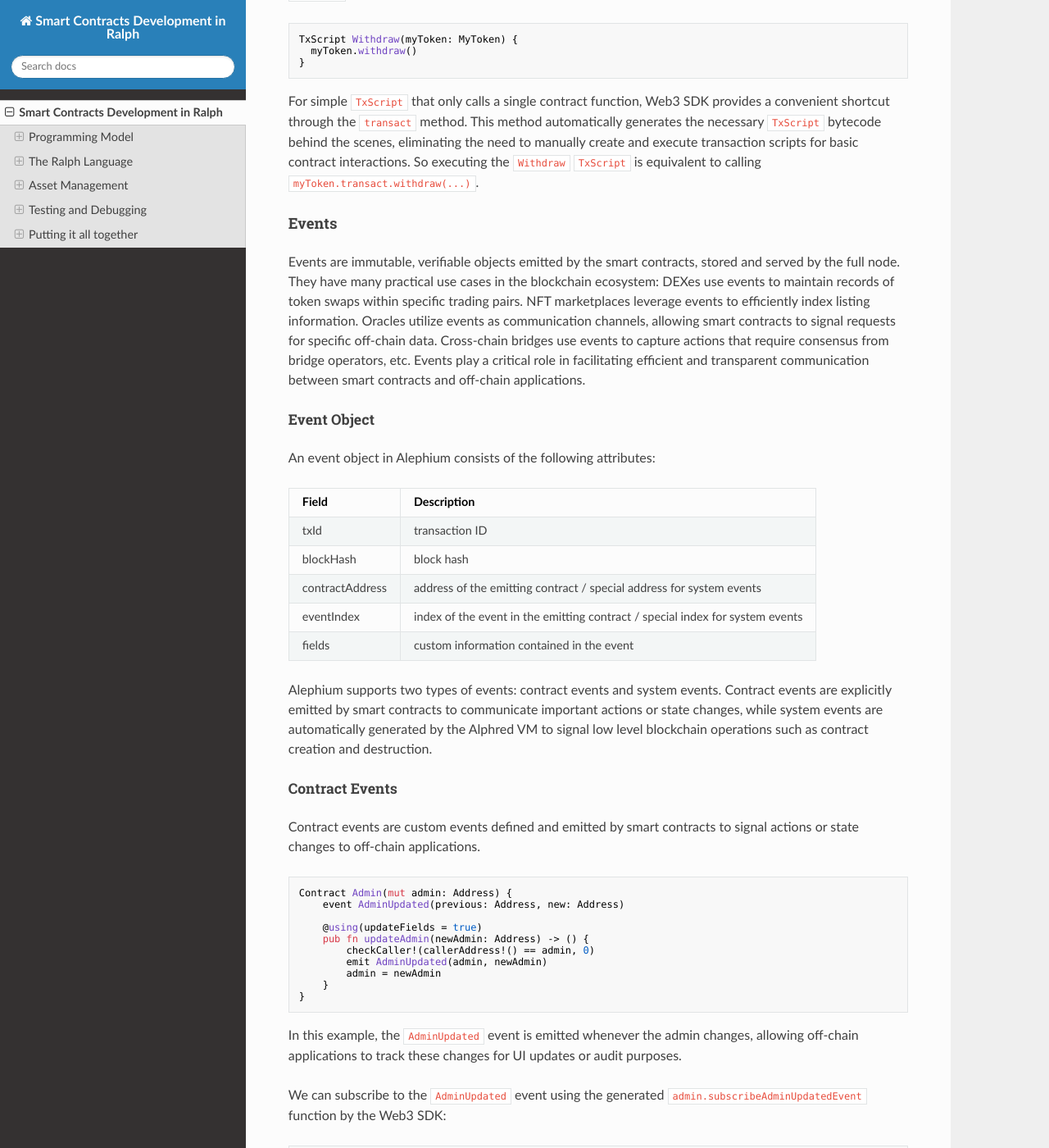
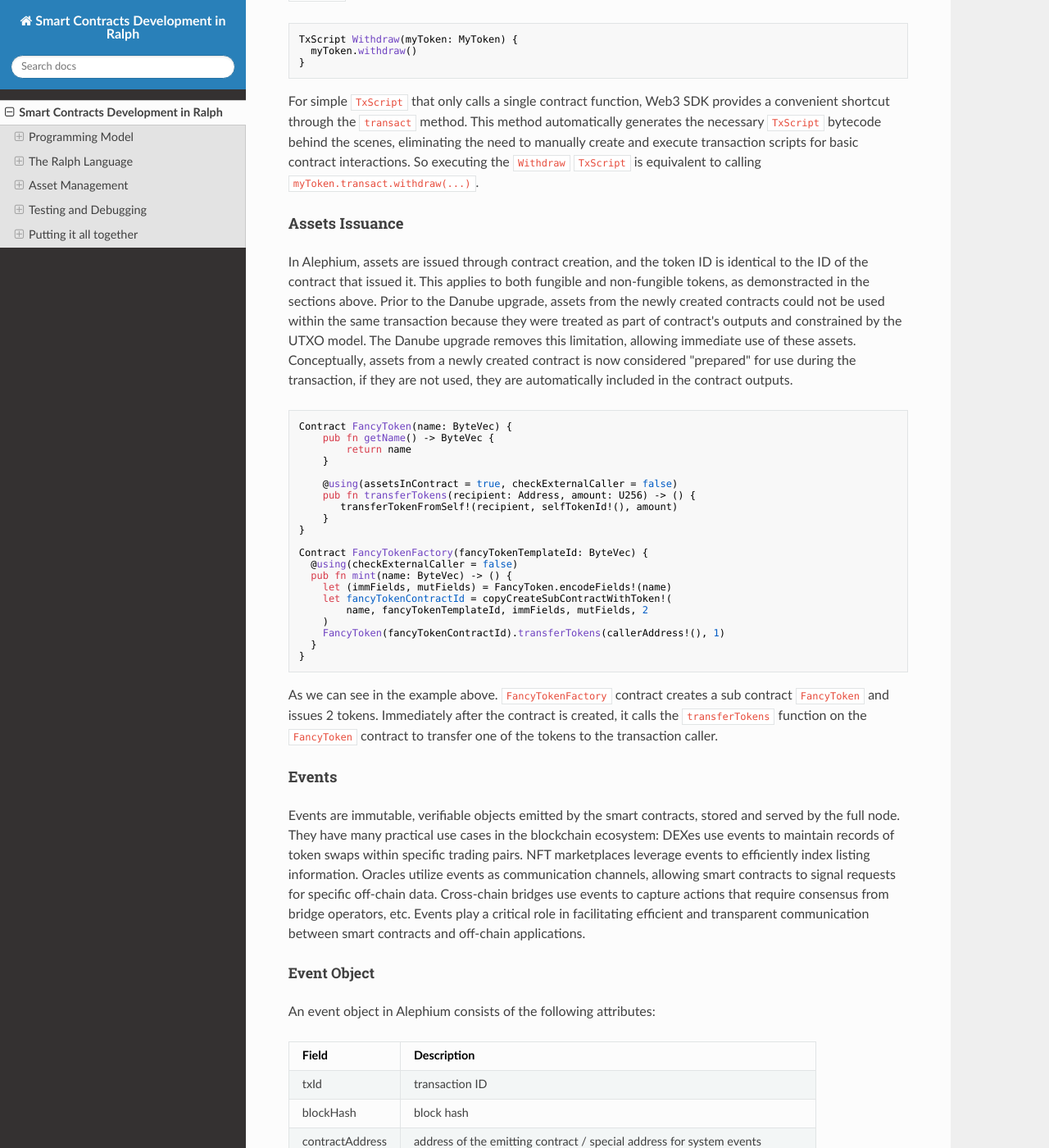
Before and after one commit to alephium/build-smart-contracts-in-ralph, an MkDocs documentation site: the page built from docs/index.md, in a window 1280 px wide and 1400 px high, scrolled down 53924 px. Shown: the whole window at 82% size. Built offline with MkDocs 1.6.1, drawn with Linux system fonts in a browser that asks for light colours; nearby versions of some CDN libraries; some of the changed text lies outside the part shown.

Commit message:
Describe immediate use of contract assets

````diff
--- a/docs/index.md
+++ b/docs/index.md
@@ -1043,7 +1043,7 @@ There are also a few built-in functions that can be used to get the caller's inf
 - `callerAddress!()` - Returns caller's address. When called from a `TxScript` or a contract function directly called from `TxScript`, it returns the address of the transaction caller. When called from a function invoked from another contract function, it returns the address of that contract.
 - `callerContractId!()` - Returns caller's contract ID. This function can only be used when the caller is a contract. If called from a `TxScript` it will fail the transaction with the `NoCaller` error.
 - `externalCallerAddress!()` - Behaves like `callerAddress!()`, except when invoked from a contract function called by another function within the same contract. In such cases, it returns the address of the first external caller in the call stack, skipping all internal calls from the current contract.
-- `externalCallerContractId!()` - Returns the contract id of the first external caller in the call stack, skipping all intermediate calls originating from the current contract.
+- `externalCallerContractId!()` - Returns the contract ID of the first external caller in the call stack, skipping all intermediate calls originating from the current contract.
 
 ```rust
 Contract CheckExternal(owner: Address, mut value: U256) {
@@ -2587,6 +2587,36 @@ TxScript Withdraw(myToken: MyToken) {
 
 For simple `TxScript` that only calls a single contract function, Web3 SDK provides a convenient shortcut through the `transact` method. This method automatically generates the necessary `TxScript` bytecode behind the scenes, eliminating the need to manually create and execute transaction scripts for basic contract interactions. So executing the `Withdraw` `TxScript` is equivalent to calling `myToken.transact.withdraw(...)`.
 
+#### Assets Issuance
+
+In Alephium, assets are issued through contract creation, and the token ID is identical to the ID of the contract that issued it. This applies to both fungible and non-fungible tokens, as demonstracted in the sections above. Prior to the Danube upgrade, assets from the newly created contracts could not be used within the same transaction because they were treated as part of contract's outputs and constrained by the UTXO model. The Danube upgrade removes this limitation, allowing immediate use of these assets. Conceptually, assets from a newly created contract is now considered "prepared" for use during the transaction, if they are not used, they are automatically included in the contract outputs.
+
+```rust
+Contract FancyToken(name: ByteVec) {
+    pub fn getName() -> ByteVec {
+        return name
+    }
+
+    @using(assetsInContract = true, checkExternalCaller = false)
+    pub fn transferTokens(recipient: Address, amount: U256) -> () {
+       transferTokenFromSelf!(recipient, selfTokenId!(), amount)
+    }
+}
+
+Contract FancyTokenFactory(fancyTokenTemplateId: ByteVec) {
+  @using(checkExternalCaller = false)
+  pub fn mint(name: ByteVec) -> () {
+    let (immFields, mutFields) = FancyToken.encodeFields!(name)
+    let fancyTokenContractId = copyCreateSubContractWithToken!(
+        name, fancyTokenTemplateId, immFields, mutFields, 2
+    )
+    FancyToken(fancyTokenContractId).transferTokens(callerAddress!(), 1)
+  }
+}
+```
+
+As we can see in the example above. `FancyTokenFactory` contract creates a sub contract `FancyToken` and issues 2 tokens. Immediately after the contract is created, it calls the `transferTokens` function on the `FancyToken` contract to transfer one of the tokens to the transaction caller.
+
 #### Events
 
 Events are immutable, verifiable objects emitted by the smart contracts, stored and served by the full node. They have many practical use cases in the blockchain ecosystem: DEXes use events to maintain records of token swaps within specific trading pairs. NFT marketplaces leverage events to efficiently index listing information. Oracles utilize events as communication channels, allowing smart contracts to signal requests for specific off-chain data. Cross-chain bridges use events to capture actions that require consensus from bridge operators, etc. Events play a critical role in facilitating efficient and transparent communication between smart contracts and off-chain applications.
````
Also changed, not shown: 2 other files.
